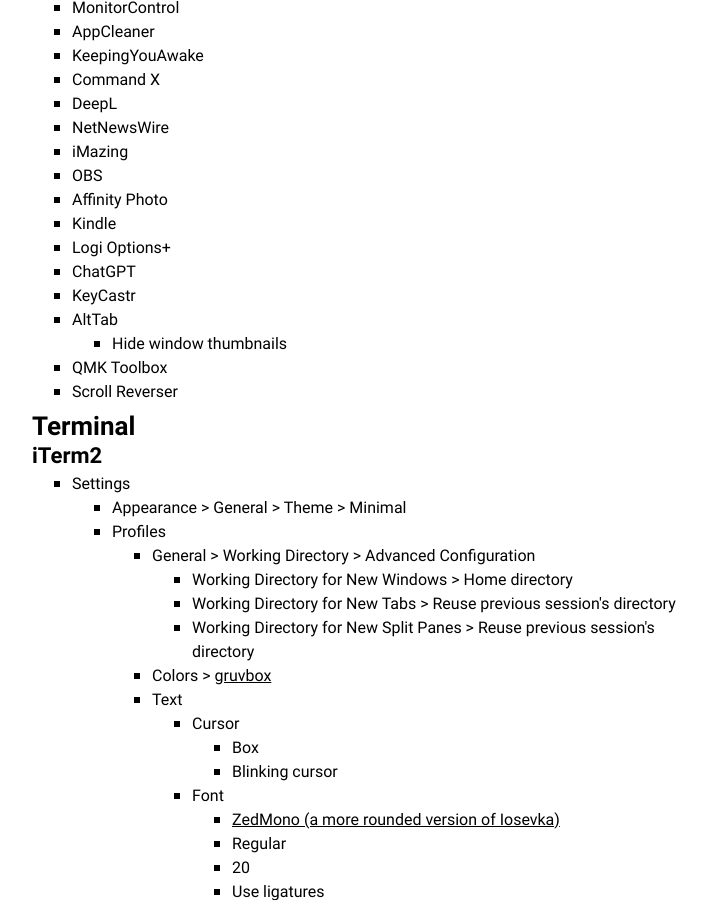
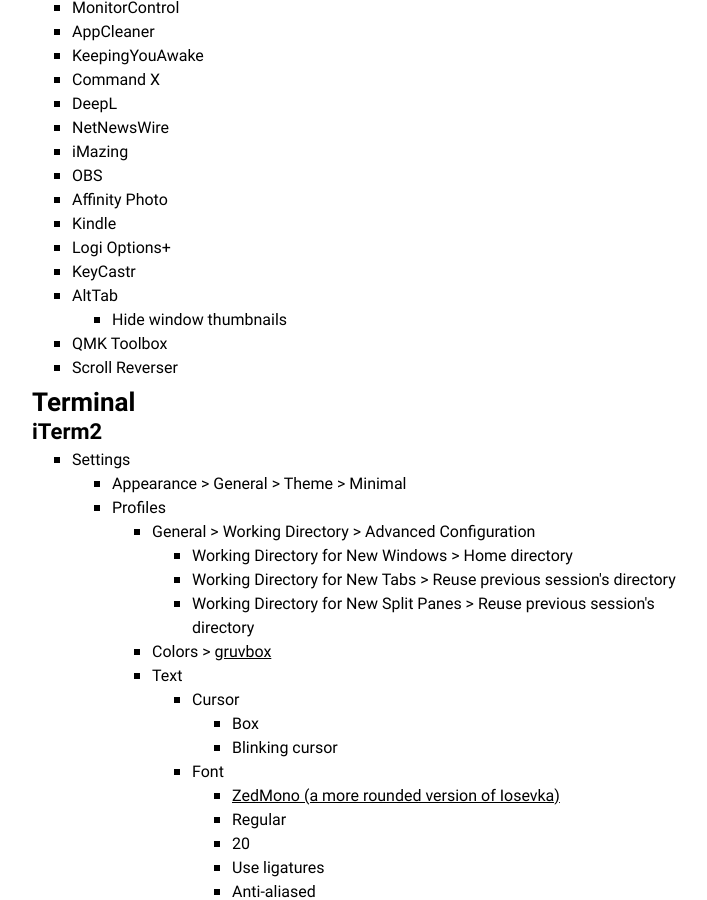
Before and after one commit to amalumian/www.malumian.dev, a Jekyll site: the page built from setup.html, in a window 1280 px wide and 900 px high, scrolled down 2742 px. Shown: the whole window, without its empty margins (278-985 px from the left). Built offline with Jekyll 4.4.1, drawn with Linux system fonts in a browser that asks for light colours.

Commit message:
Update setup.html

```diff
--- a/setup.html
+++ b/setup.html
@@ -147,7 +147,6 @@
         <li>Affinity Photo</li>
         <li>Kindle</li>
         <li>Logi Options+</li>
-        <li>ChatGPT</li>
         <li>KeyCastr</li>
         <li>AltTab
             <ul>
```
